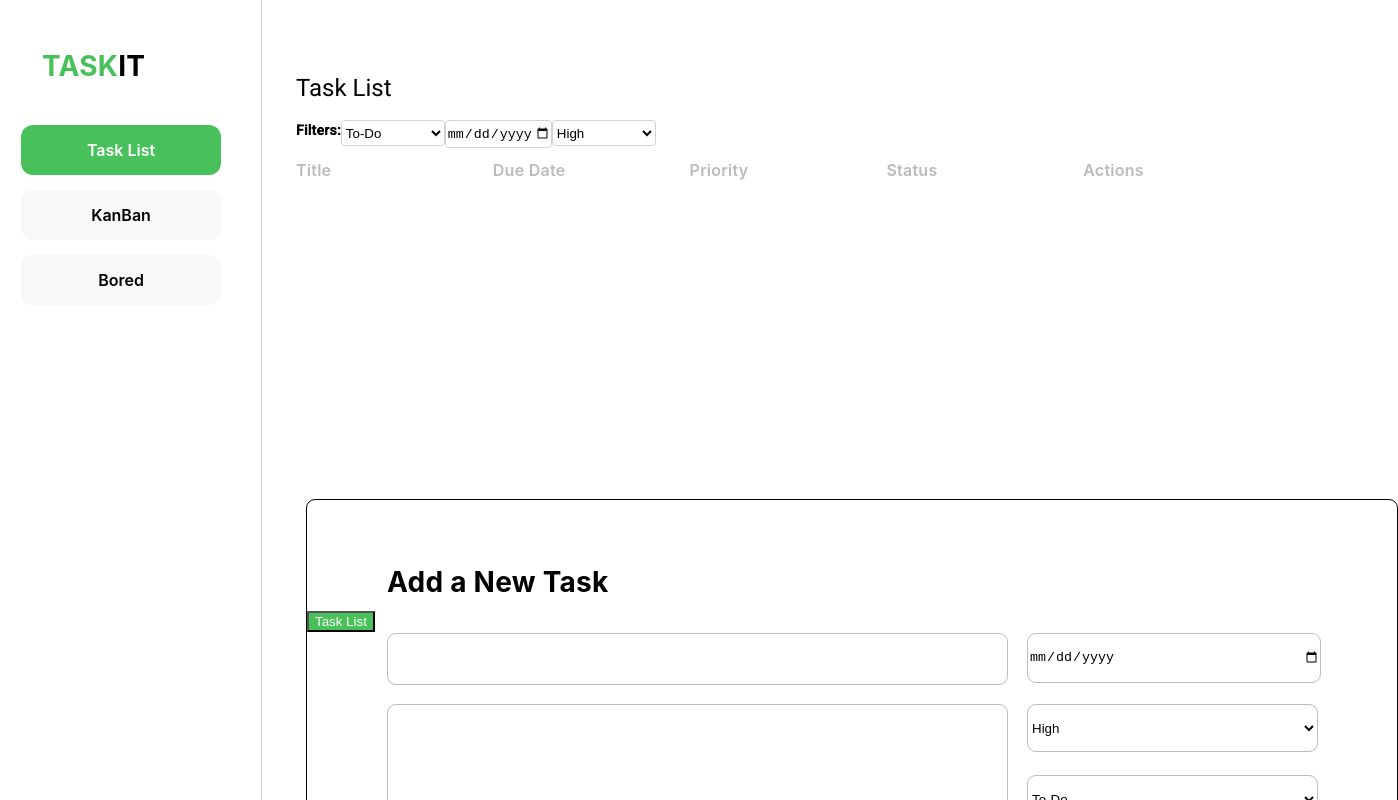
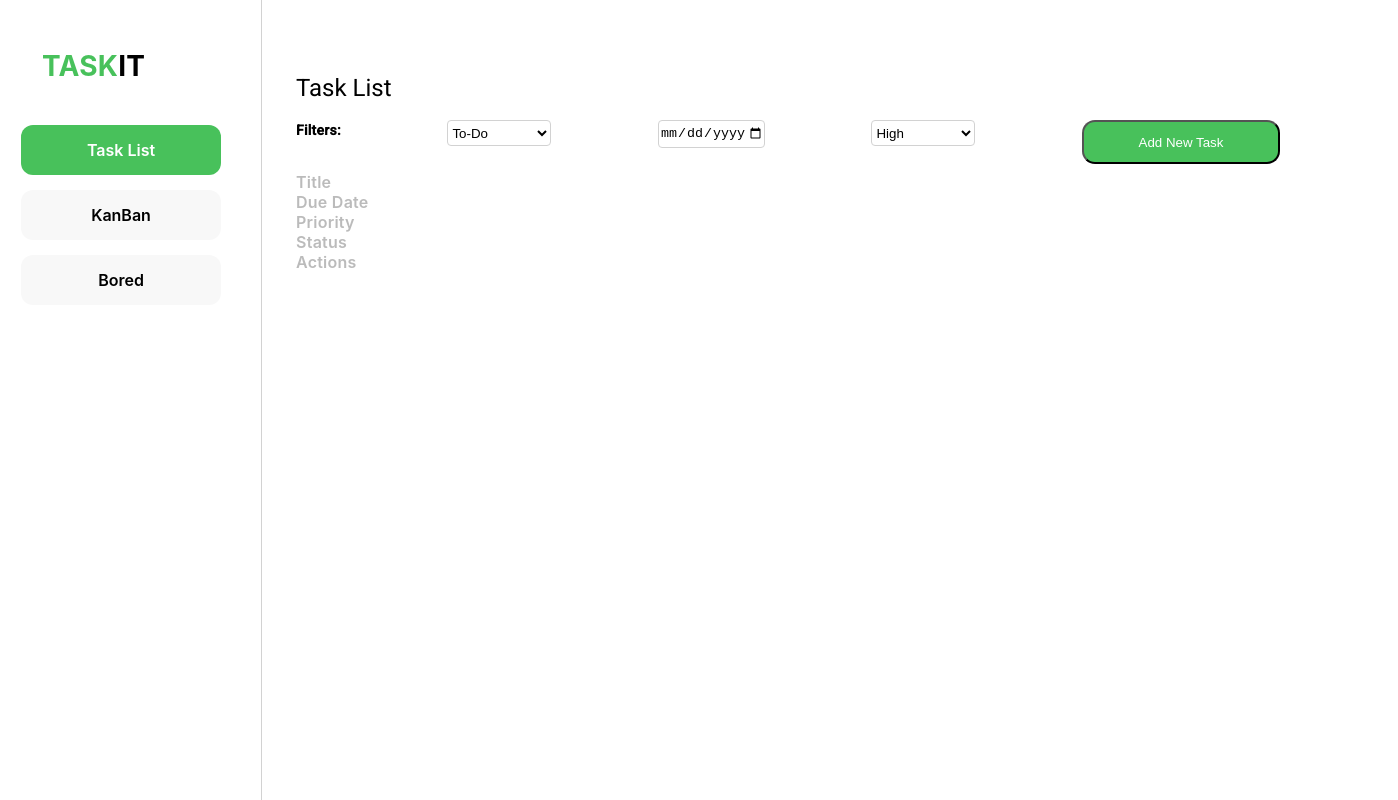
Before and after one commit to GitMonies/taskit-app, an Angular app: page / in a window 1280 px wide. Shown: the top 800 px of the page, 1398 px wide, since content can reach past the window. Built offline with nearby package versions, Linux system fonts and the light colour scheme.

Commit message:
Button now conditionally displays 'add new task' modal to the page
Created a service to add the the 'add new task' modal to the page.  When the button at the top of the screen is pressed, the modal will be displayed.

```diff
--- a/src/app/app.component.html
+++ b/src/app/app.component.html
@@ -3,8 +3,10 @@
 <!-- tasks list to display tasks -->
 <app-tasklist></app-tasklist>
 <!-- Modal to create a new task -->
+
 <div style="
 width: 1090px;
-height: 516px;">
+height: 516px;"
+*ngIf="isButtonClicked">
 <app-task-creation-modal></app-task-creation-modal>
 </div>
--- a/src/app/app.component.ts
+++ b/src/app/app.component.ts
@@ -1,8 +1,23 @@
-import { Component } from '@angular/core';
+import { Component, OnDestroy } from '@angular/core';
+import { Subscription } from 'rxjs';
+import { CommunicationService } from 'src/shared/communication.service';
 
 @Component({
   selector: 'app-root',
   templateUrl: './app.component.html',
   styleUrls: ['./app.component.css'],
 })
-export class AppComponent {}
+
+export class AppComponent {
+  isButtonClicked = false;
+  private subscription: Subscription;
+
+  constructor(private communicationService: CommunicationService) {
+    this.subscription = this.communicationService.buttonClicked$.subscribe(
+      (value) => {
+        this.isButtonClicked = value;
+      }
+    );
+
+  }
+}
--- a/src/app/app.module.ts
+++ b/src/app/app.module.ts
@@ -9,6 +9,7 @@ import {MatInputModule} from '@angular/material/input';
 import {MatFormFieldModule} from '@angular/material/form-field';
 import {MatNativeDateModule} from '@angular/material/core';
 import { TaskCreationModalComponent } from './task-creation-modal/task-creation-modal.component';
+import { CommunicationService } from 'src/shared/communication.service';
 
 @NgModule({
   declarations: [
@@ -24,7 +25,7 @@ import { TaskCreationModalComponent } from './task-creation-modal/task-creation-
     MatFormFieldModule,
     MatNativeDateModule
   ],
-  providers: [],
+  providers: [CommunicationService],
   bootstrap: [AppComponent]
 })
 export class AppModule { }
--- a/src/app/task-creation-modal/task-creation-modal.component.css
+++ b/src/app/task-creation-modal/task-creation-modal.component.css
@@ -79,3 +79,27 @@ top: 275px;
 left: 720px;
 position: absolute;
 }
+
+.cancel-btn {
+  width: 126px;
+height: 46px;
+flex-shrink: 0;
+border-radius: 9px;
+background: #4B4B4B;
+top: 346px;
+left: 720px;
+position: absolute;
+color: #FFF;
+}
+
+.create-btn {
+  width: 126px;
+height: 46px;
+flex-shrink: 0;
+border-radius: 9px;
+background: #48C15B;
+top: 346px;
+left: 885px;
+position:absolute;
+color: #fff;
+}
--- a/src/app/task-creation-modal/task-creation-modal.component.html
+++ b/src/app/task-creation-modal/task-creation-modal.component.html
@@ -15,10 +15,14 @@
   </select>
   <a href="#">
     <button class="cancel-btn"
-    style="background: #48C15B;
-    color: #FFF"
     >
-      Task List
+      Cancel
+    </button>
+  </a>
+  <a href="#">
+    <button class="create-btn"
+    >
+      Create
     </button>
   </a>
   </div>
--- a/src/app/task-creation-modal/task-creation-modal.component.ts
+++ b/src/app/task-creation-modal/task-creation-modal.component.ts
@@ -1,4 +1,4 @@
-import { Component } from '@angular/core';
+import { Component} from '@angular/core';
 
 @Component({
   selector: 'app-task-creation-modal',
--- a/src/app/tasklist/tasklist.component.css
+++ b/src/app/tasklist/tasklist.component.css
@@ -3,14 +3,30 @@
   height: 26px;
   border-radius: 4px;
   border: 1px solid #d2d2d2;
-  background: #fff;}
+  background: #fff;
+}
 
 .task-list {
-    margin-top: 8px;color: #BBB;
+  margin-top: 8px;
+  color: #bbb;
   font-family: Inter;
   font-size: 16px;
   font-style: normal;
   font-weight: 600;
   line-height: normal;
+}
+
+.create-task-btn {
+  width: 198px;
+  height: 44px;
+  flex-shrink: 0;
+  border-radius: 13px;
+  background: #48c15b;
+  color: #fff;
+}
+
+.filter {
+  padding: 0;
   display: flex;
+  justify-content: space-between;
 }
--- a/src/app/tasklist/tasklist.component.html
+++ b/src/app/tasklist/tasklist.component.html
@@ -3,7 +3,7 @@
     <h1>Task List</h1>
   </div>
 
-  <div class="filters" style="padding: 0; display: flex">
+  <div class="filter">
     <p style="font-weight: bold">Filters:</p>
     <select name="Status" id="status" class="filter-list">
       <option value="To-Do">To-Do</option>
@@ -11,13 +11,13 @@
       <option value="Doing">Doing</option>
     </select>
     <div class="Date">
-      <input type="date" class="filter-list" />
+      <input type="date" class="filter-list" /> </div>
       <select name="priority" id="priority" class="filter-list">
         <option value="High">High</option>
         <option value="Medium">Medium</option>
         <option value="Low">Low</option>
       </select>
-    </div>
+        <button class="create-task-btn" (click)="onClick()" >Add New Task</button>
   </div>
   <div class="task-list">
     <div style="width: 20%">Title</div>
--- a/src/app/tasklist/tasklist.component.ts
+++ b/src/app/tasklist/tasklist.component.ts
@@ -1,9 +1,16 @@
-import { Component } from '@angular/core';
+import { Component, } from '@angular/core';
+import { CommunicationService } from 'src/shared/communication.service';
+
 
 @Component({
   selector: 'app-tasklist',
   templateUrl: './tasklist.component.html',
-  styleUrls: ['./tasklist.component.css']
+  styleUrls: ['./tasklist.component.css'],
 })
 export class TasklistComponent {
+  constructor(private communicationService: CommunicationService) {}
+
+  onClick() {
+    this.communicationService.setButtonClicked(true);
+  }
 }
--- /dev/null
+++ b/src/shared/communication.service.ts
@@ -0,0 +1,14 @@
+import { Injectable } from '@angular/core';
+import { BehaviorSubject } from 'rxjs';
+
+@Injectable({
+  providedIn: 'root',
+})
+export class CommunicationService {
+  private buttonClickedSource = new BehaviorSubject<boolean>(false);
+  buttonClicked$ = this.buttonClickedSource.asObservable();
+
+  setButtonClicked(value: boolean) {
+    this.buttonClickedSource.next(value);
+  }
+}
```
Lines whose indentation alone changed are shown as unchanged.
